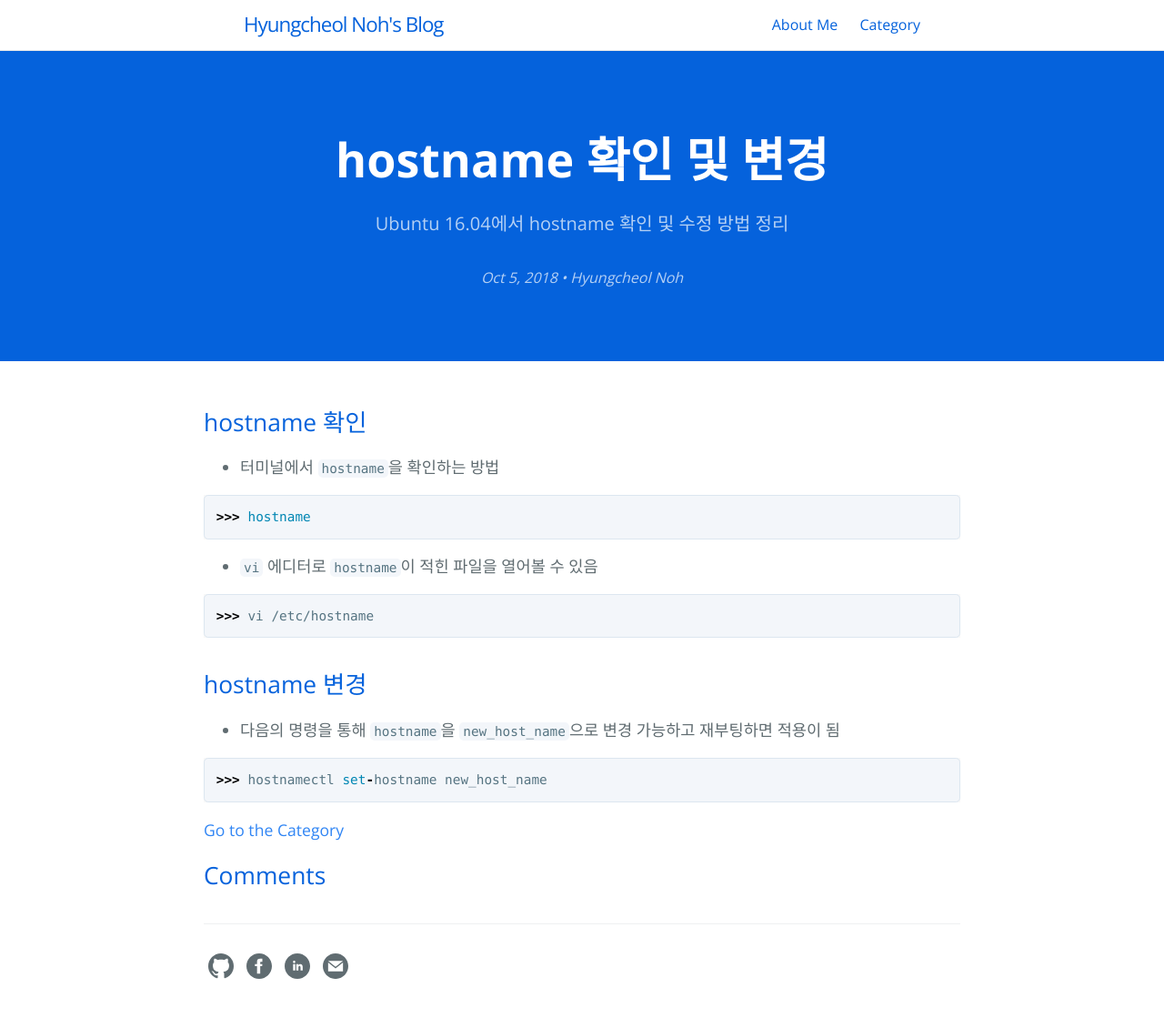
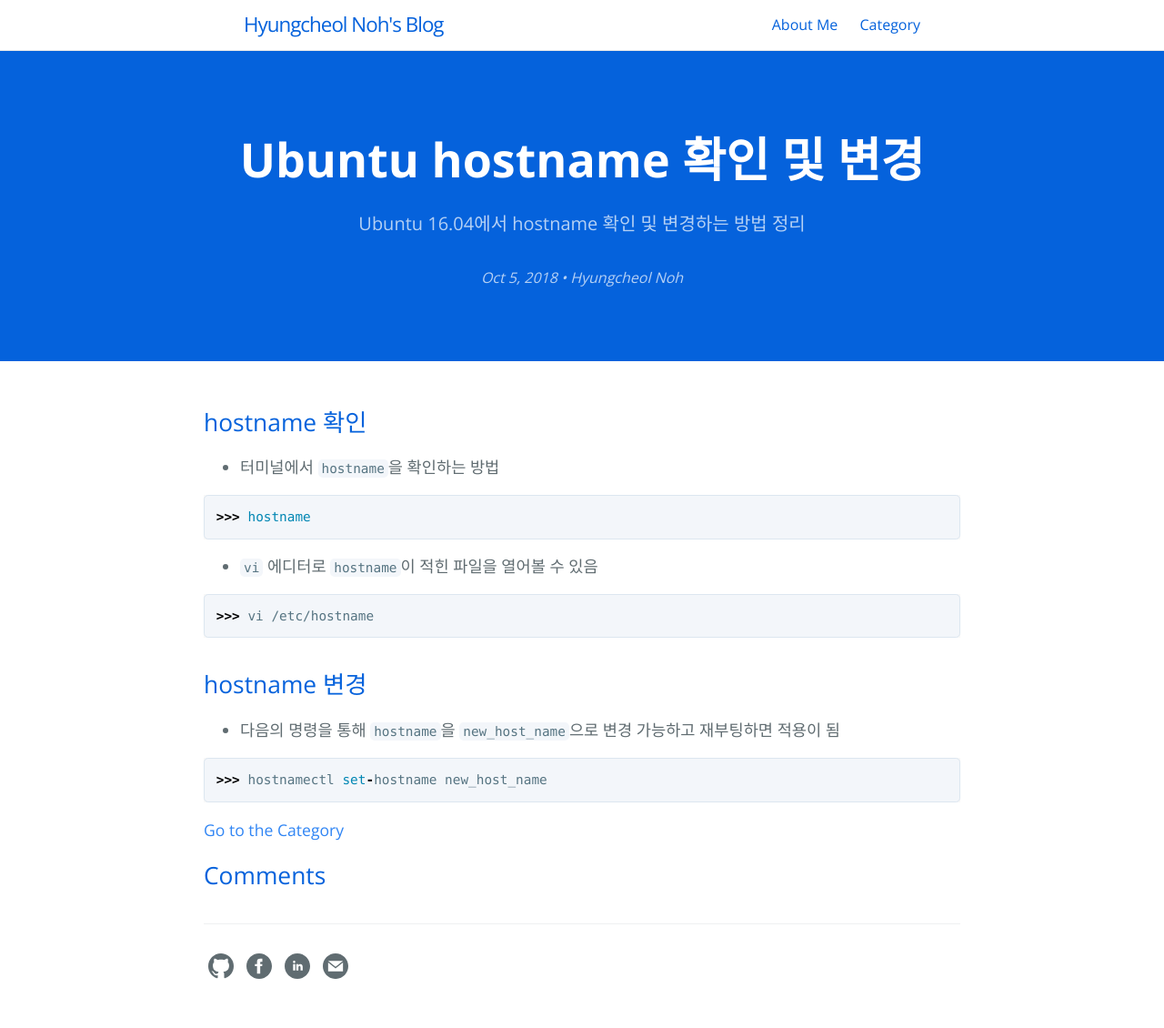
Before and after one commit to hcnoh/hcnoh.github.io, a Jekyll site: the page built from _posts/2018-10-05-ubuntu-hostname.md, in a window 1280 px wide. Shown: the whole page at 91% size. Built offline with Jekyll 4.4.1, drawn with Linux system fonts in a browser that asks for light colours; comment, search, counter and statistics services are not loaded.

Commit message:
Update 2018-10-05-ubuntu-hostname.md

```diff
--- a/_posts/2018-10-05-ubuntu-hostname.md
+++ b/_posts/2018-10-05-ubuntu-hostname.md
@@ -1,8 +1,8 @@
 ---
 layout: post
-title: "hostname 확인 및 변경"
+title: "Ubuntu hostname 확인 및 변경"
 date: 2018-10-05 17:43:12
-tagline: "Ubuntu 16.04에서 hostname 확인 및 수정 방법 정리"
+tagline: "Ubuntu 16.04에서 hostname 확인 및 변경하는 방법 정리"
 categories:
 - Ubuntu 16.04
 image: /thumbnail-mobile.png
```
